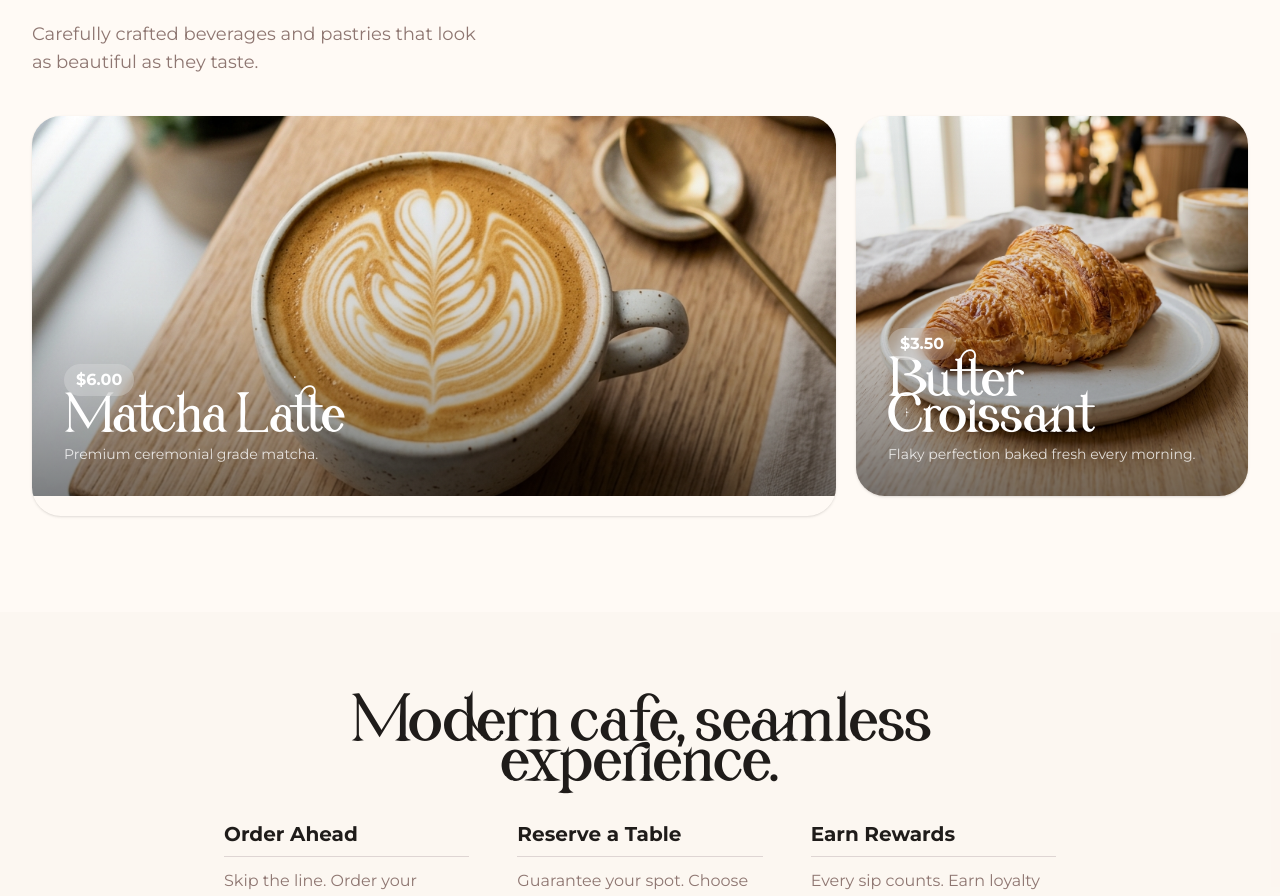
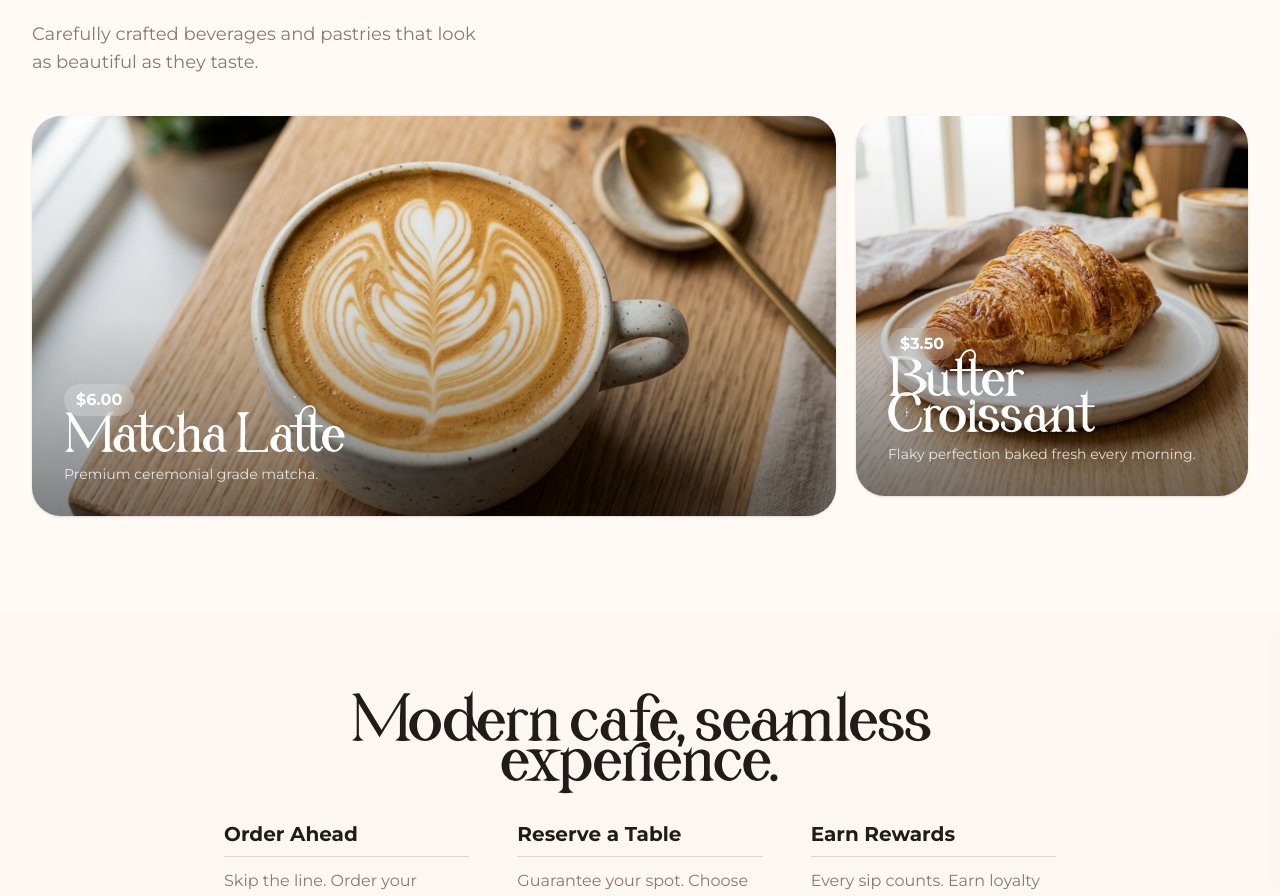
Before and after one commit to ZaXSeT/ICafe, a Next.js app: page / in a window 1280 px wide. Shown: the part 892-1788 px from the top of the page. Built offline with nearby package versions, Linux system fonts and the light colour scheme.

Commit message:
Fix white gap bug at bottom of featured menu cards

```diff
--- a/src/components/features/FeaturedMenu.tsx
+++ b/src/components/features/FeaturedMenu.tsx
@@ -38,16 +38,15 @@ export function FeaturedMenu() {
           {featuredItems.map((item, i) => (
             <motion.div
               key={item.id}
-              className={`relative flex-shrink-0 w-[75vw] sm:w-[55vw] md:w-auto rounded-2xl overflow-hidden group cursor-pointer shadow-sm hover:shadow-xl transition-shadow snap-start ${
+              className={`relative flex flex-col h-[55vw] sm:h-[40vw] md:h-full min-h-[300px] lg:min-h-[380px] flex-shrink-0 w-[75vw] sm:w-[55vw] md:w-auto rounded-2xl overflow-hidden group cursor-pointer shadow-sm hover:shadow-xl transition-shadow snap-start ${
                 i === 0 ? "md:col-span-2 md:row-span-2" : "md:col-span-1"
               }`}
-              style={{ height: i === 0 ? undefined : undefined }}
               initial={{ opacity: 0, y: 30 }}
               whileInView={{ opacity: 1, y: 0 }}
               viewport={{ once: true, margin: "-100px" }}
               transition={{ duration: 0.6, delay: i * 0.1 }}
             >
-              <div className="relative h-[55vw] sm:h-[40vw] md:h-[300px] lg:h-[380px]">
+              <div className="relative flex-1 w-full h-full">
                 <Image
                   src={item.image}
                   alt={item.name}
```
